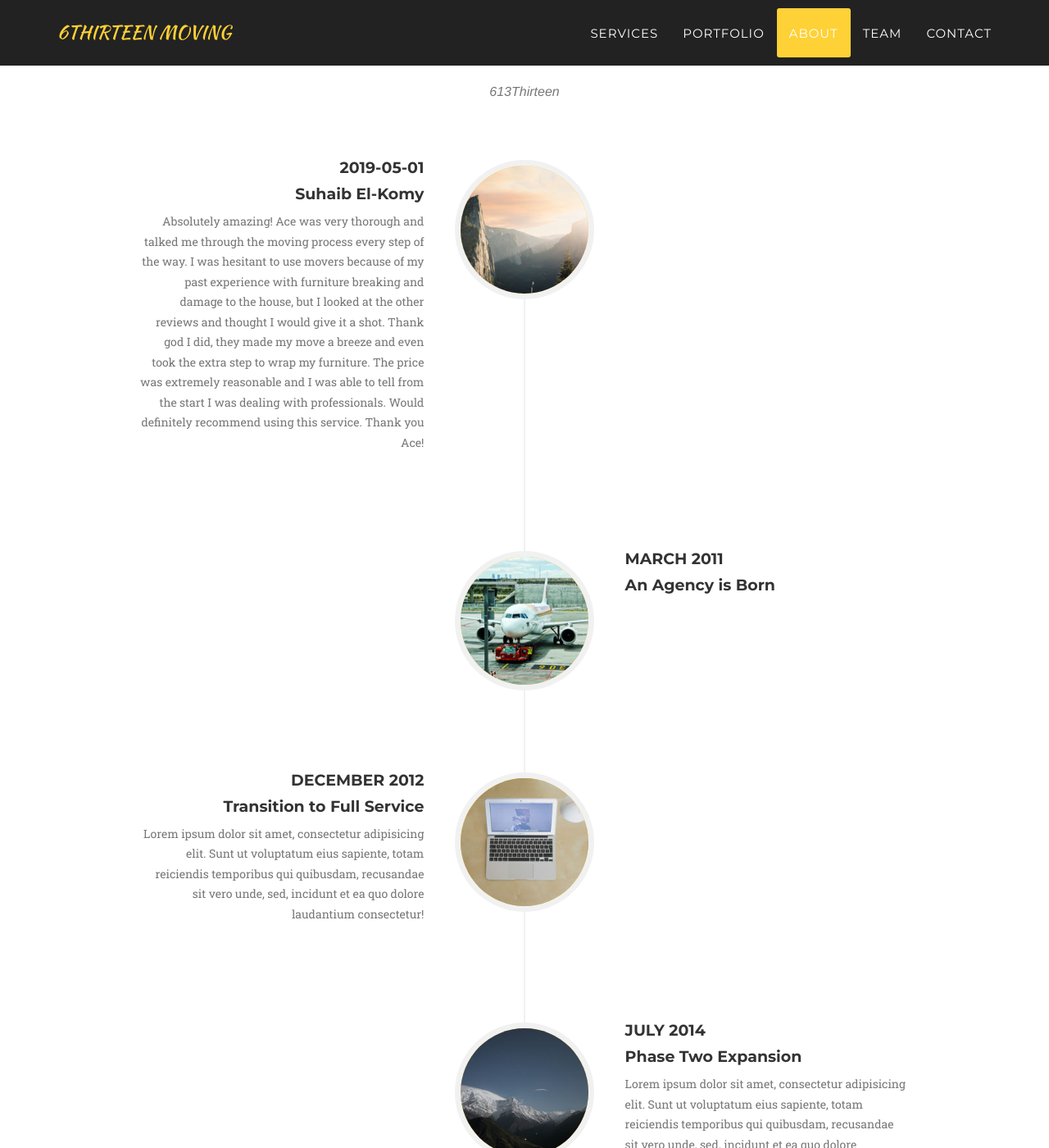
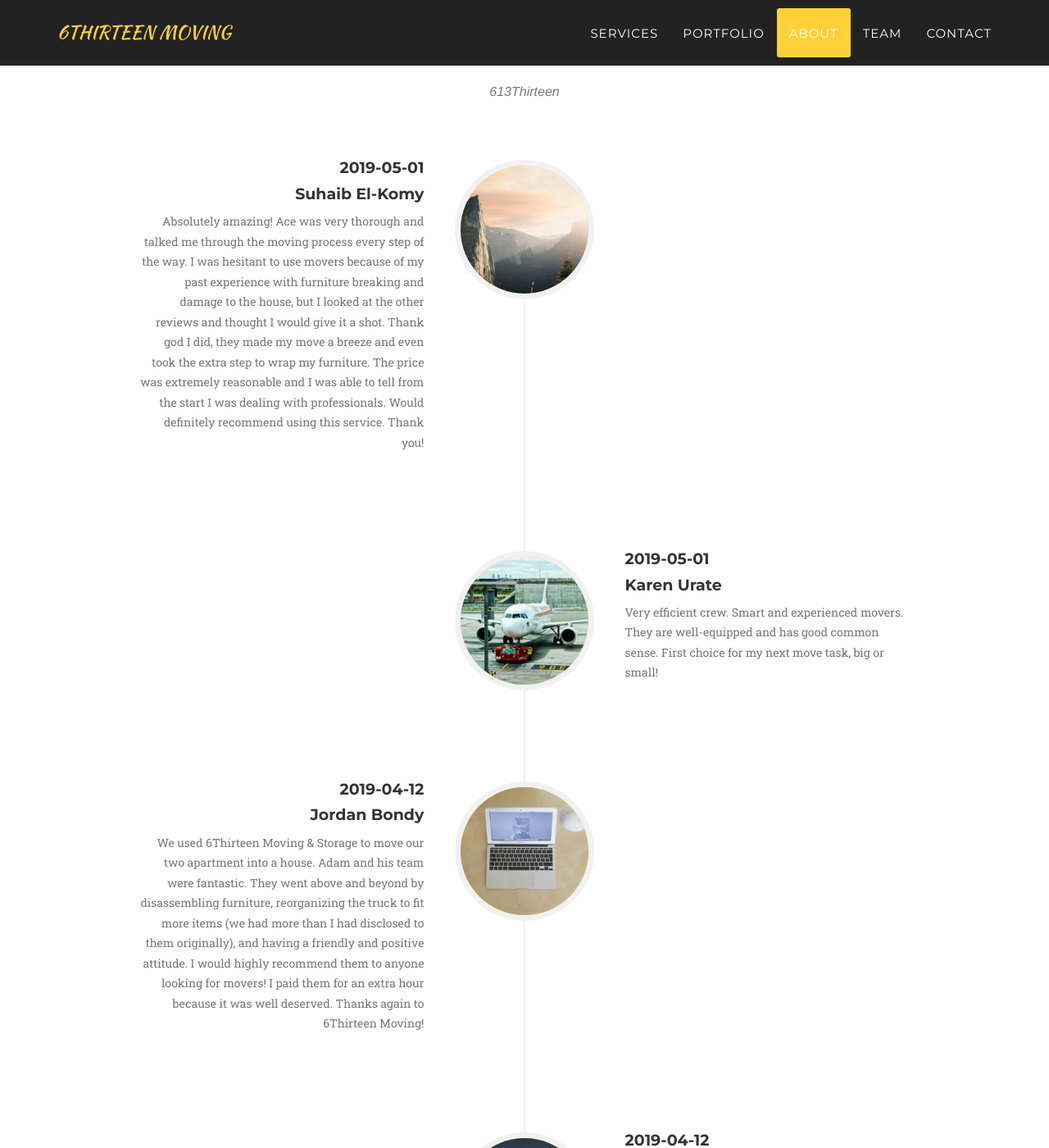
Before and after one commit to SuhaibElkomy/6thirteen, a Jekyll site: the page built from index.html, in a window 1280 px wide and 1400 px high, scrolled down 2818 px. Shown: the whole window at 82% size. Built offline with Jekyll 4.4.1, drawn with Linux system fonts in a browser that asks for light colours; some web fonts are replaced; some of the changed text lies outside the part shown.

Commit message:
Update about.html

```diff
--- a/_includes/about.html
+++ b/_includes/about.html
@@ -20,7 +20,7 @@
                                     <h4 class="subheading">Suhaib El-Komy</h4>
                                 </div>
                                 <div class="timeline-body">
-                                    <p class="text-muted">Absolutely amazing! Ace was very thorough and talked me through the moving process every step of the way. I was hesitant to use movers because of my past experience with furniture breaking and damage to the house, but I looked at the other reviews and thought I would give it a shot. Thank god I did, they made my move a breeze and even took the extra step to wrap my furniture. The price was extremely reasonable and I was able to tell from the start I was dealing with professionals. Would definitely recommend using this service. Thank you Ace!</p>
+                                    <p class="text-muted">Absolutely amazing! Ace was very thorough and talked me through the moving process every step of the way. I was hesitant to use movers because of my past experience with furniture breaking and damage to the house, but I looked at the other reviews and thought I would give it a shot. Thank god I did, they made my move a breeze and even took the extra step to wrap my furniture. The price was extremely reasonable and I was able to tell from the start I was dealing with professionals. Would definitely recommend using this service. Thank you!</p>
                                 </div>
                             </div>
                         </li>
@@ -30,11 +30,11 @@
                             </div>
                             <div class="timeline-panel">
                                 <div class="timeline-heading">
-                                    <h4>March 2011</h4>
-                                    <h4 class="subheading">An Agency is Born</h4>
+                                    <h4>2019-05-01</h4>
+                                    <h4 class="subheading">Karen Urate</h4>
                                 </div>
                                 <div class="timeline-body">
-                                    <p class="text-muted"></p>
+                                    <p class="text-muted">Very efficient crew. Smart and experienced movers. They are well-equipped and has good common sense. First choice for my next move task, big or small!</p>
                                 </div>
                             </div>
                         </li>
@@ -45,11 +45,11 @@
                             </div>
                             <div class="timeline-panel">
                                 <div class="timeline-heading">
-                                    <h4>December 2012</h4>
-                                    <h4 class="subheading">Transition to Full Service</h4>
+                                    <h4>2019-04-12</h4>
+                                    <h4 class="subheading">Jordan Bondy</h4>
                                 </div>
                                 <div class="timeline-body">
-                                    <p class="text-muted">Lorem ipsum dolor sit amet, consectetur adipisicing elit. Sunt ut voluptatum eius sapiente, totam reiciendis temporibus qui quibusdam, recusandae sit vero unde, sed, incidunt et ea quo dolore laudantium consectetur!</p>
+                                    <p class="text-muted">We used 6Thirteen Moving & Storage to move our two apartment into a house. Adam and his team were fantastic. They went above and beyond by disassembling furniture, reorganizing the truck to fit more items (we had more than I had disclosed to them originally), and having a friendly and positive attitude. I would highly recommend them to anyone looking for movers! I paid them for an extra hour because it was well deserved. Thanks again to 6Thirteen Moving!</p>
                                 </div>
                             </div>
                         </li>
@@ -59,11 +59,12 @@
                             </div>
                             <div class="timeline-panel">
                                 <div class="timeline-heading">
-                                    <h4>July 2014</h4>
-                                    <h4 class="subheading">Phase Two Expansion</h4>
+                                    <h4>2019-04-12</h4>
+                                    <h4 class="subheading">Gina Lavigne</h4>
                                 </div>
                                 <div class="timeline-body">
-                                    <p class="text-muted">Lorem ipsum dolor sit amet, consectetur adipisicing elit. Sunt ut voluptatum eius sapiente, totam reiciendis temporibus qui quibusdam, recusandae sit vero unde, sed, incidunt et ea quo dolore laudantium consectetur!</p>
+                                    <p class="text-muted">"What can i say that already hasn't been said?
+What a great experience.  Friendly, efficient and professional!!!  Definitely my first choice for the next move and recomendation to anyone looking for great movers!!!"</p>
                                 </div>
                             </div>
                         </li>
```
